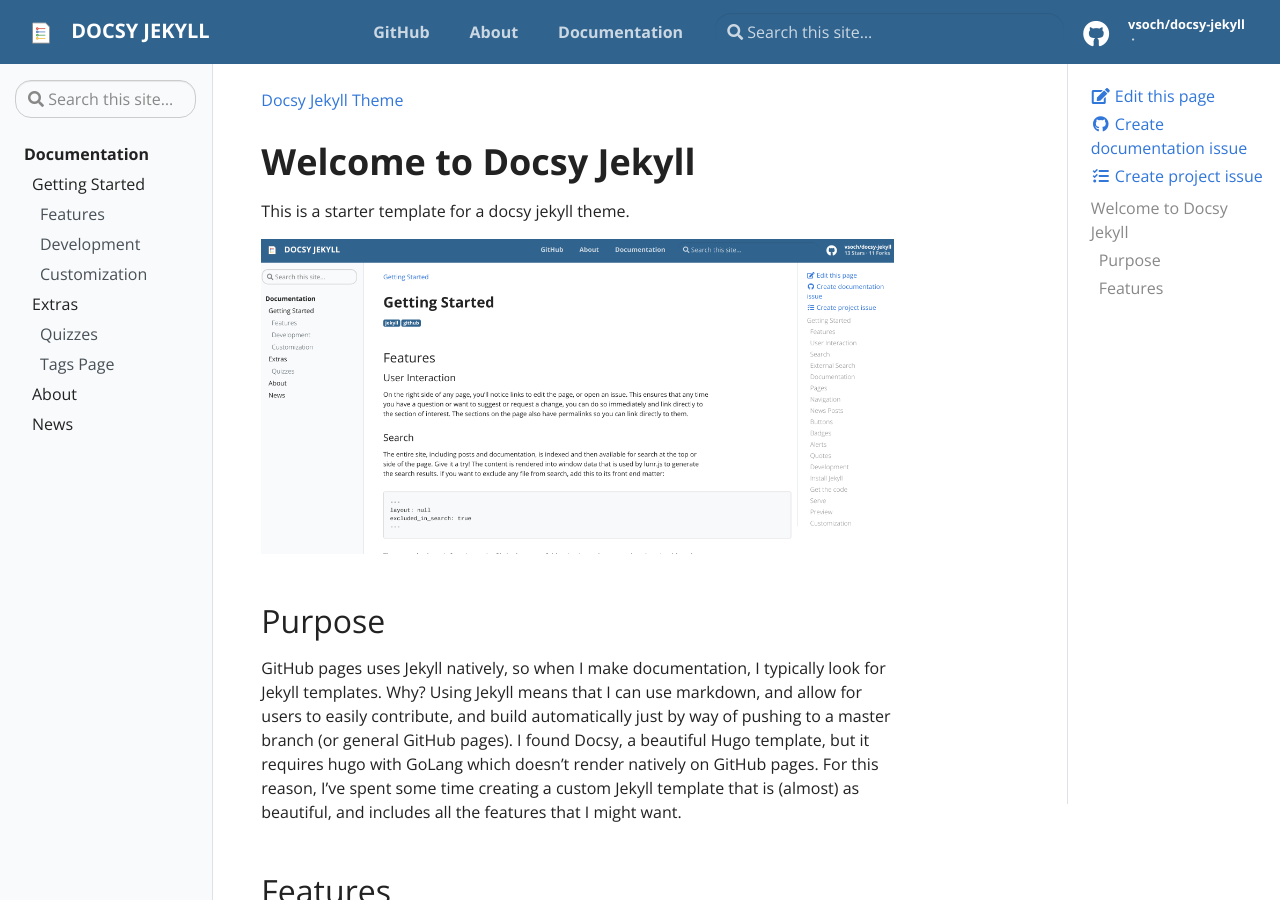
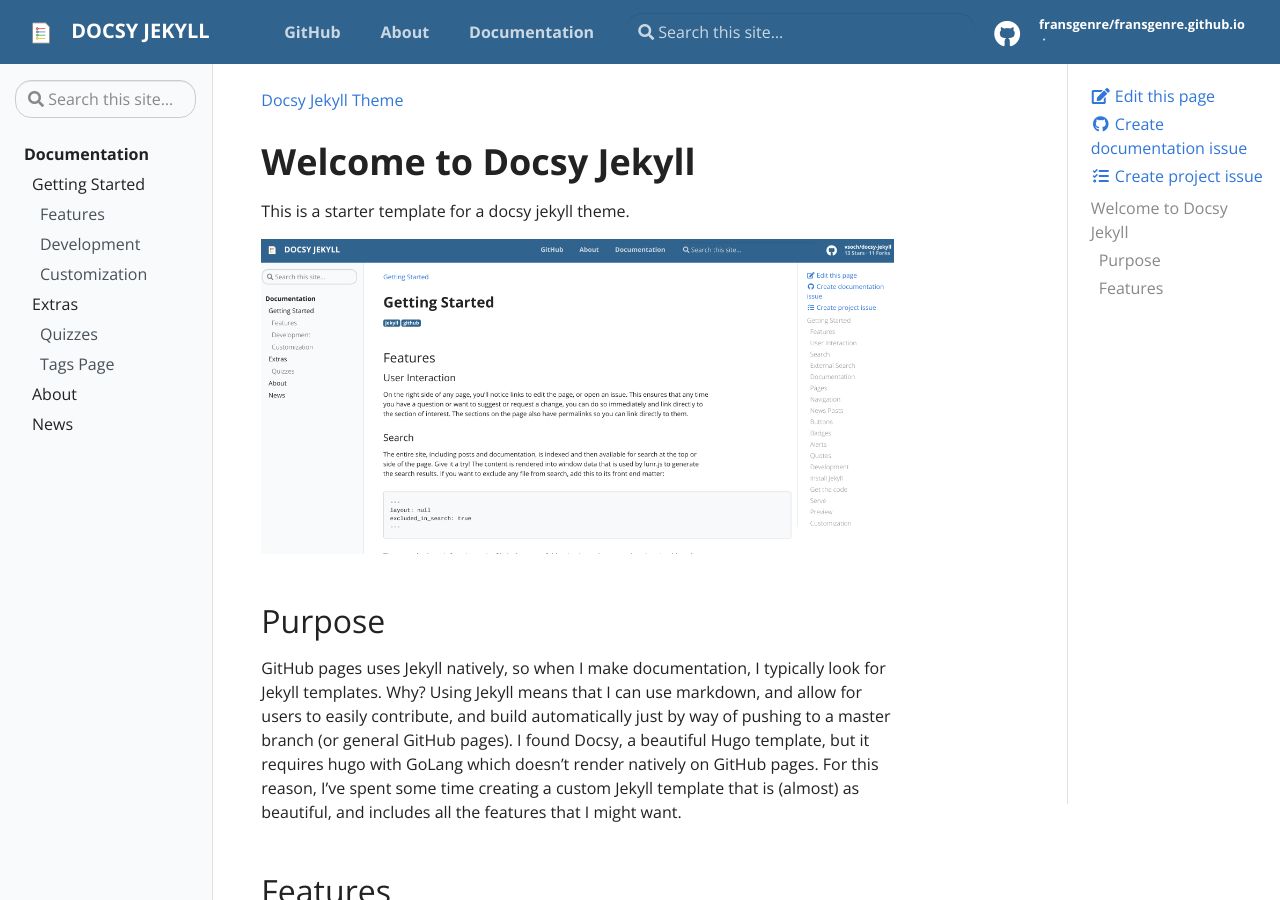
Before and after one commit to fransgenre/fransgenre.github.io, a Jekyll site: the page built from pages/index.md, in a window 1280 px wide and 900 px high. Built offline with Jekyll 4.4.1, drawn with Linux system fonts in a browser that asks for light colours.

Commit message:
edit config

```diff
--- a/_config.yml
+++ b/_config.yml
@@ -23,15 +23,15 @@
   Google search results) and in your feed.xml site description.
 
 # DO NOT CHANGE THE LINE OF THIS FILE without editing .circleci/circle_urls.sh
-baseurl: "/docsy-jekyll" # the subpath of your site, e.g. /blog
+baseurl: "" # the subpath of your site, e.g. /blog
 
 # This is mostly for testing
-url: "https://vsoch.github.io" # the base hostname & protocol for your site
+url: "https://fransgenre.github.io" # the base hostname & protocol for your site
 
 # Social (First three Required)
-repo: "https://github.com/vsoch/docsy-jekyll"
-github_user: "vsoch"
-github_repo: "docsy-jekyll"
+repo: "https://github.com/fransgenre/fransgenre.github.io"
+github_user: "fransgenre"
+github_repo: "fransgenre.github.io"
 
 # Optional
 twitter: vsoch
```
